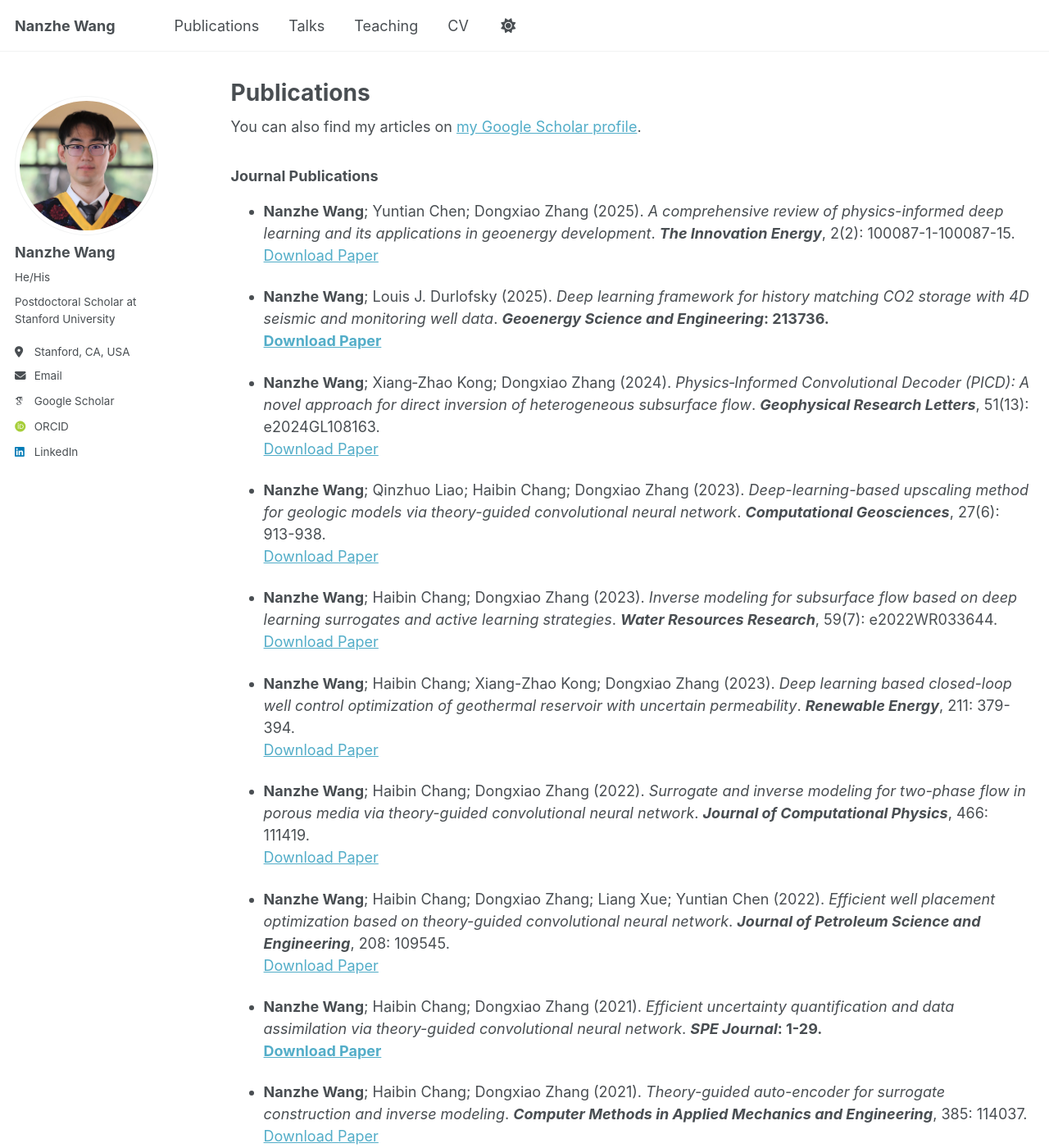
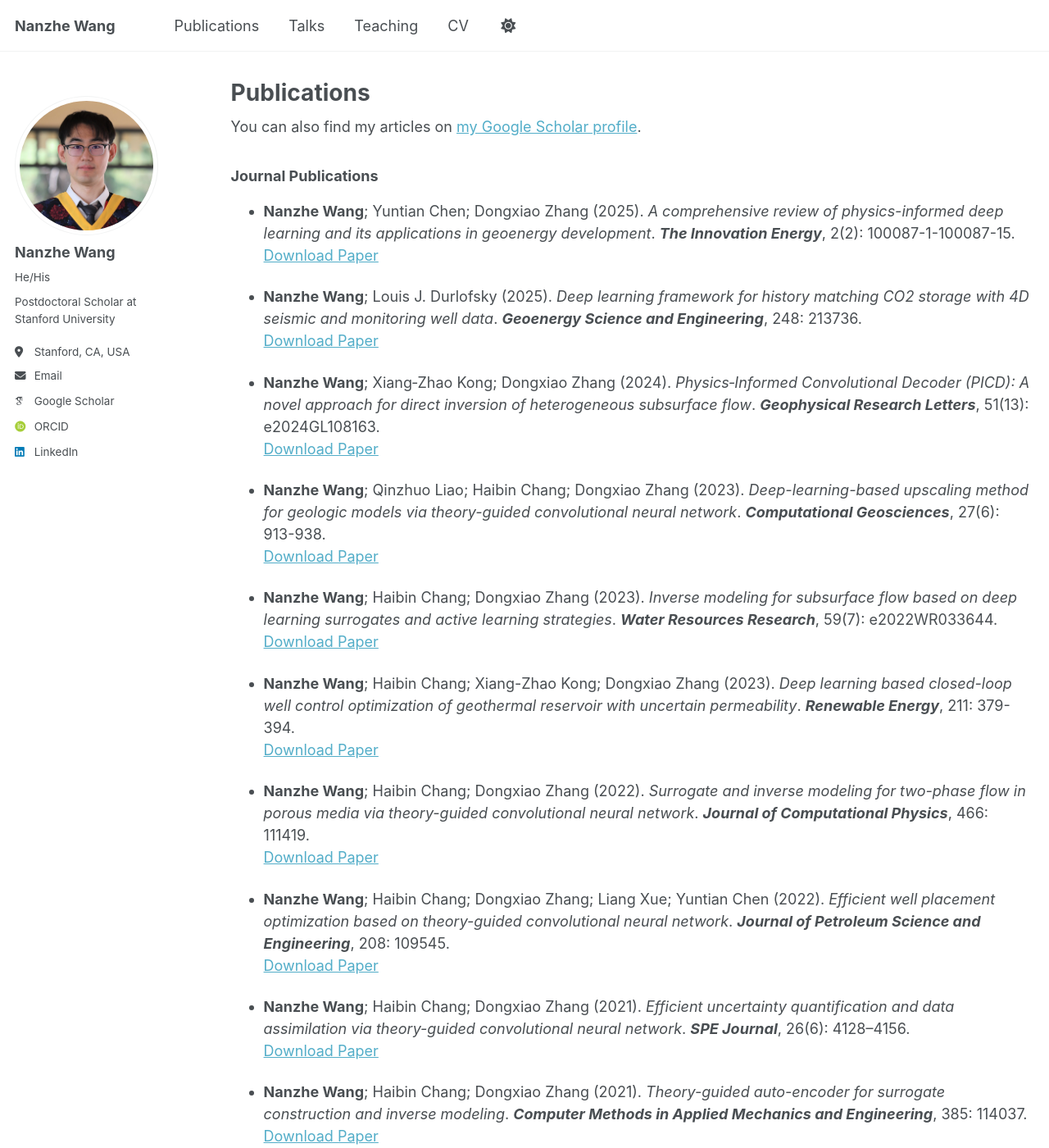
Before and after one commit to NanzheWang/nanzhewang.github.io, a Jekyll site: the page built from _pages/publications.md, in a window 1280 px wide and 1400 px high. Shown: the whole window at 82% size. Built offline with Jekyll 4.4.1, drawn with Linux system fonts in a browser that asks for light colours; some web fonts are replaced.

Commit message:
Update publications.md

```diff
--- a/_pages/publications.md
+++ b/_pages/publications.md
@@ -89,7 +89,9 @@ publications:
      - "Dongxiao Zhang"
     venue: "SPE Journal"
     year: 2021
-    pages: "1-29"
+    volume: 26
+    issue: 06
+    pages: "4128–4156"
     url: "https://doi.org/10.2118/203904-PA"
 
 
@@ -151,6 +153,7 @@ publications:
      - "Louis J. Durlofsky"
     venue: "Geoenergy Science and Engineering"
     year: 2025
+    volume: 248
     pages: 213736
     url: "https://doi.org/10.1016/j.geoen.2025.213736"
 
```
